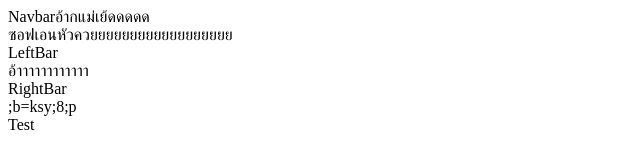
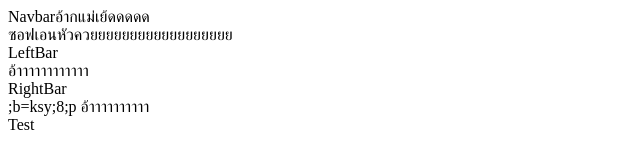
Before and after one commit to KittoSanon/SoftN-Proj, a React (Vite) app: page / in a window 1280 px wide. Shown: the top 166 px of the page, without its empty margins (0-640 px from the left). Built offline with nearby package versions, Linux system fonts and the light colour scheme.

Commit message:
อ้าาาาาาา

```diff
--- a/src/App.jsx
+++ b/src/App.jsx
@@ -9,7 +9,7 @@ function App() {
       <LeftBar />
       อ้าาาาาาาาาาาา
       <RightBar />
-      ;b=ksy;8;p
+      ;b=ksy;8;p อ้าาาาาาาาาา
     </div>
   );
 }
```
